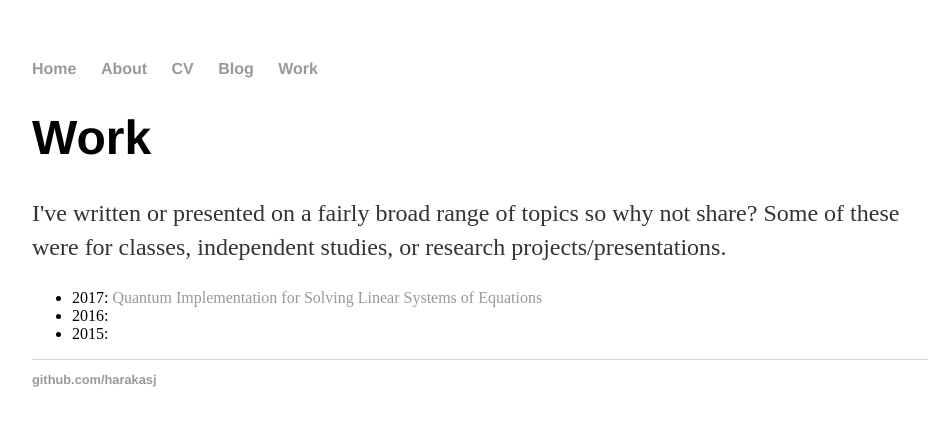
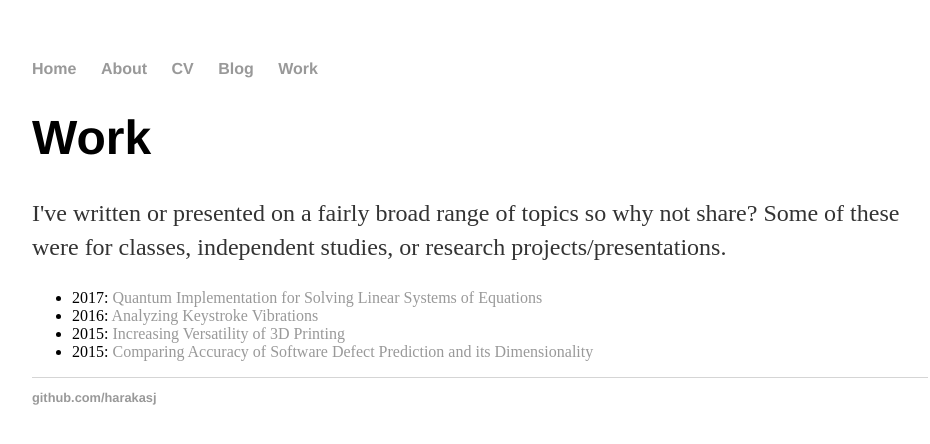
Before and after one commit to harakasj/harakasj.github.io, a Jekyll site: the page built from work/index.html, in a window 1280 px wide. Shown: the top 444 px of the page, without its empty margins (160-1090 px from the left). Built offline with Jekyll 4.4.1, drawn with Linux system fonts in a browser that asks for light colours.

Commit message:
Update index.html

```diff
--- a/work/index.html
+++ b/work/index.html
@@ -5,8 +5,9 @@ title: Work
 <h1> Work </h1>
 <p> I've written or presented on a fairly broad range of topics so why not share? Some of these were for classes, independent studies, or research projects/presentations. </p>
 <ul>
-  <li> 2017: <a href="Harakas-ComparingDefectPredictionAccuracy2015.pdf"> Quantum  Implementation  for  Solving  Linear  Systems  of Equations</a> </li>
-  <li> 2016: </li>
-  <li> 2015: </li>
-
+  <li> 2017: <a href="Harakas-Quantum-LSE.pdf"> Quantum  Implementation  for  Solving  Linear  Systems  of Equations</a> </li>
+  <li> 2016: <a href=" 	Harakas-Side-Channels.pdf"> Analyzing Keystroke Vibrations</a>  </li>
+  <li> 2015: <a href="Harakas-3dPrinting.pdf"> Increasing Versatility of 3D Printing</a> </li>
+  <li> 2015: <a href="Harakas-ComparingDefectPredictionAccuracy2015.pdf"> Comparing Accuracy of Software Defect Prediction and its
+Dimensionality</a> </li>
 </ul>
```
